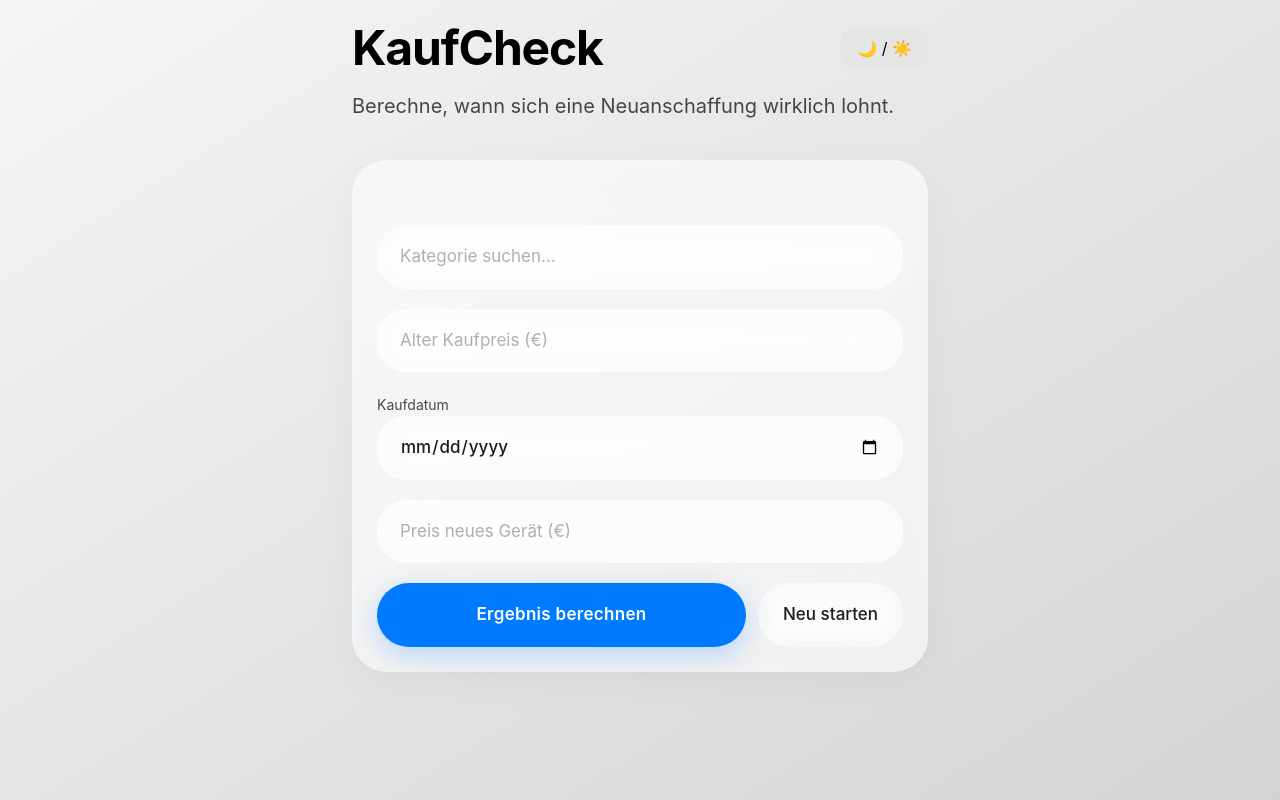
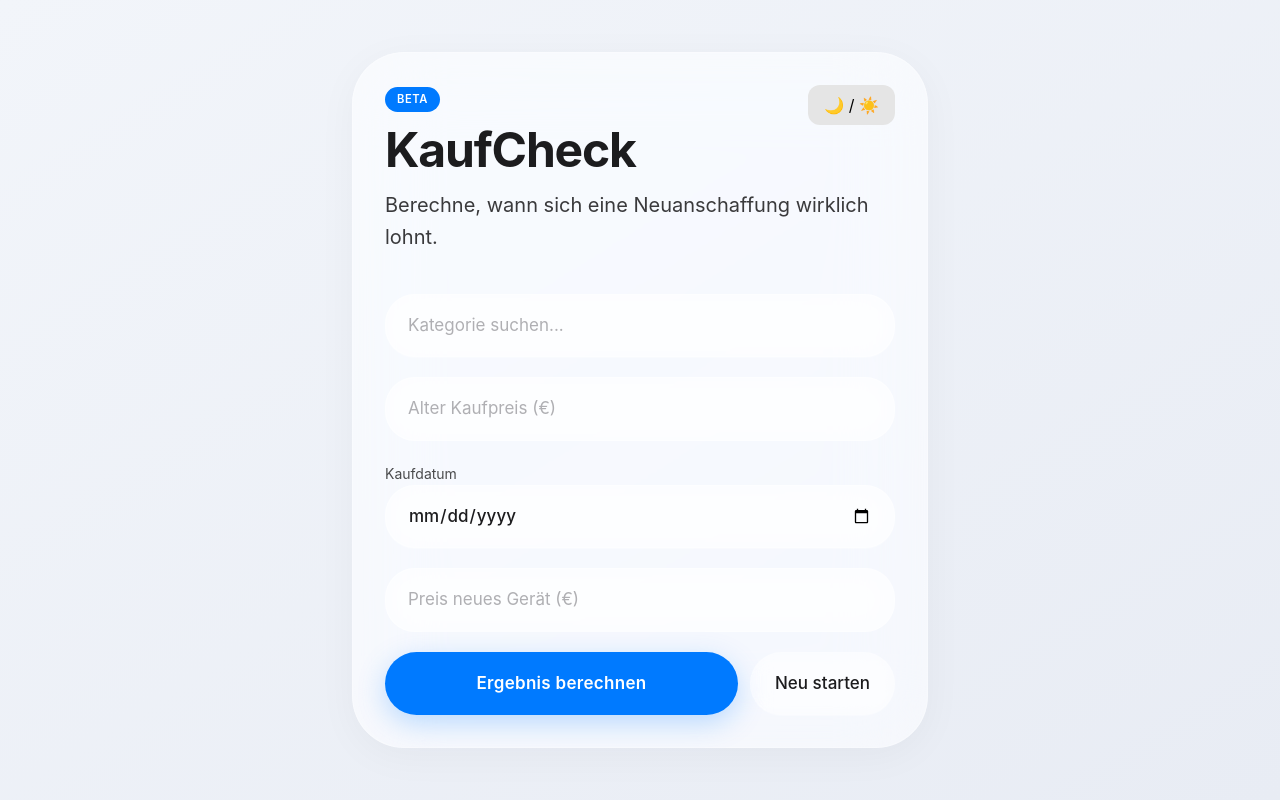
Before and after one commit to yatamci/KaufCheck, a Next.js app: page / in a window 1280 px wide. Built offline with nearby package versions, Linux system fonts and the light colour scheme.

Commit message:
page.tsx aktualisieren

```diff
--- a/src/app/page.tsx
+++ b/src/app/page.tsx
@@ -1,76 +1,56 @@
-import Calculator from "@/components/Calculator"
-import ThemeToggle from "@/components/ThemeToggle"
+import Calculator from "@/components/Calculator";
+import ThemeToggle from "@/components/ThemeToggle";
 
-
-export default function Home(){
-
-
-return(
-
+export default function Home() {
+  return (
     <main className="
       min-h-screen
+      flex items-center justify-center
       bg-gradient-to-br
-from-neutral-100
-to-neutral-300
+      from-[#f2f5fa]
+      to-[#e8ecf4]
       dark:from-black
       dark:to-neutral-900
-p-6
+      p-5 sm:p-8
     ">
-
-
       <div className="
-max-w-xl
-mx-auto
+        w-full max-w-xl mx-auto
+        glass rounded-[52px] p-6 sm:p-8
+        transition-all duration-300
       ">
-
-
-<div className="
-flex
-justify-between
-items-center
+        {/* Header mit iOS-typischem Abstand */}
+        <div className="flex justify-between items-start mb-2">
+          <div>
+            <span className="
+              inline-block text-[0.7rem] font-semibold tracking-wider
+              uppercase text-white bg-[#007AFF]
+              px-3 py-1 rounded-full mb-3
             ">
-
+              Beta
+            </span>
             <h1 className="
-text-5xl
-font-bold
-tracking-tight
+              text-4xl sm:text-5xl font-bold tracking-tight
+              text-[#1C1C1E] dark:text-white
+              leading-[1.1]
             ">
-
               KaufCheck
-
             </h1>
-
-
-<ThemeToggle/>
-
-
+          </div>
+          <ThemeToggle />
         </div>
 
-
-
         <p className="
-mt-5
-text-xl
-opacity-70
+          mt-3 text-lg sm:text-xl font-normal
+          text-[#3A3A3C] dark:text-[#98989E]
+          leading-relaxed
         ">
-
           Berechne, wann sich eine Neuanschaffung wirklich lohnt.
-
         </p>
 
-
-<div className="mt-10 glass rounded-[35px] p-6">
-
-<Calculator/>
-
+        <div className="mt-8">
+          <Calculator />
         </div>
-
-
       </div>
-
-
     </main>
-
-)
-
+  );
 }
```
Lines whose indentation alone changed are shown as unchanged.
